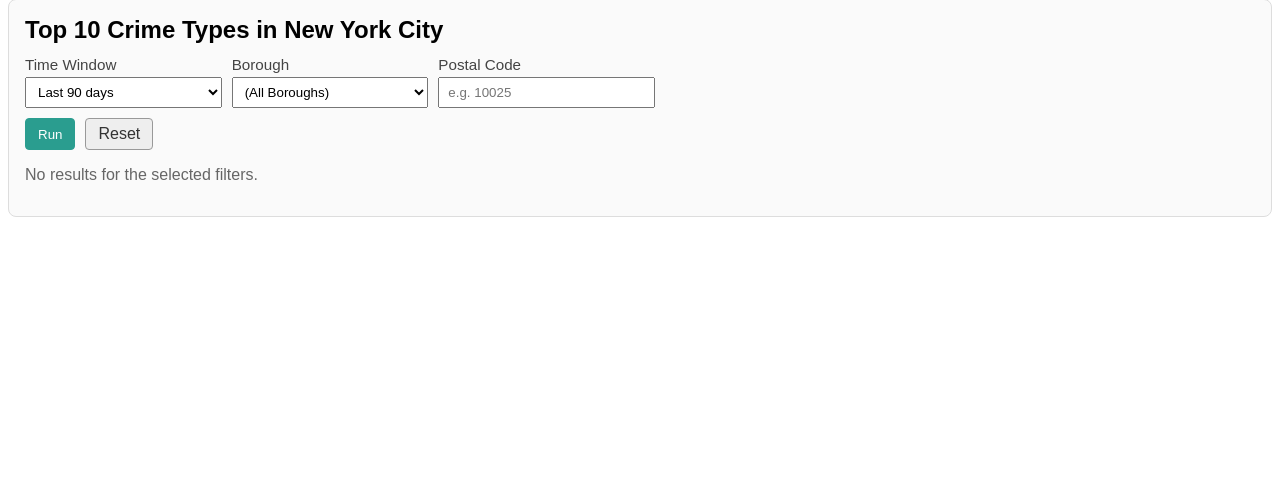
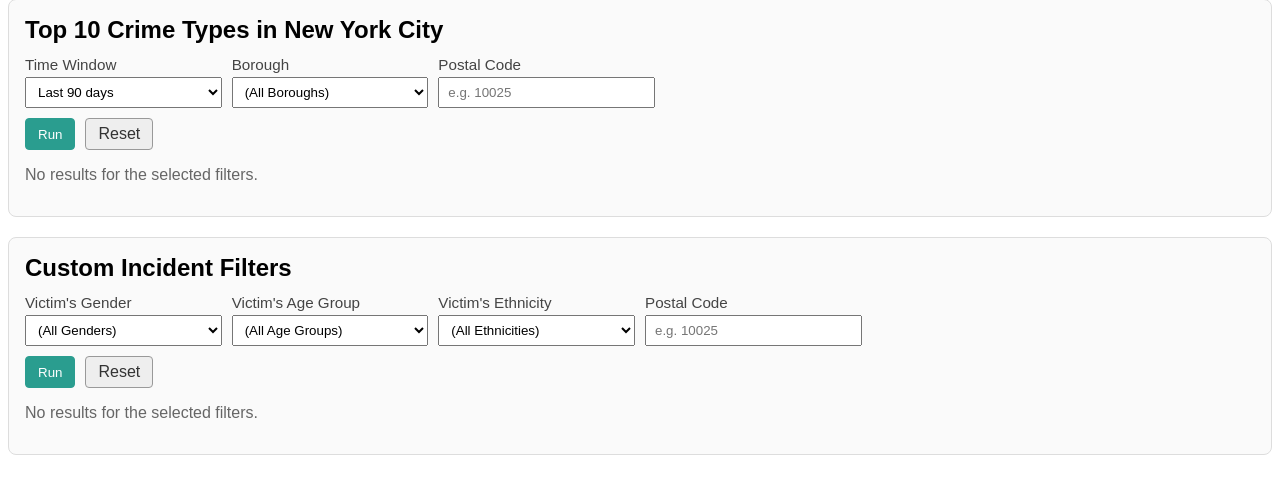
Before and after one commit to candylyt/nyc-crimedata, a Flask app: template templates/incidents-analysis.html in a window 1280 px wide. Shown: the part 109-603 px from the top of the page. Run offline with Flask 3, Linux system fonts and the light colour scheme; the template is opened without the code that fills it, so the values that code supplies are empty; parts of the project's set-up code (start-up, migrations or seed data) failed here and were passed over.

Commit message:
add custom incident filters

```diff
--- a/server.py
+++ b/server.py
@@ -858,7 +858,64 @@ def incidents_analysis():
 	columns = cursor.keys()
 	cursor.close()
 
-	return render_template("incidents-analysis.html", rows=rows, columns=columns, window=window, borough=borough, postal_code=postal_code)
+	# query 2: customized filter
+
+	# user inputs
+	custom_postal_code = request.args.get("custom_postal_code")
+	custom_gender = request.args.get("custom_gender")
+	custom_age_group = request.args.get("custom_age_group")
+	custom_ethnicity = request.args.get("custom_ethnicity")
+
+	custom_filters = []
+	custom_parameters = {}
+
+	if custom_postal_code:
+		custom_filters.append("a.postal_code = :custom_postal_code")
+		custom_parameters["custom_postal_code"] = custom_postal_code
+
+	if custom_gender:
+		custom_filters.append("v.gender = :custom_gender")
+		custom_parameters["custom_gender"] = custom_gender
+
+	if custom_age_group:
+		custom_filters.append("v.age_grp = :custom_age_group")
+		custom_parameters["custom_age_group"] = custom_age_group
+
+	if custom_ethnicity:
+		custom_filters.append("v.race = :custom_ethnicity")
+		custom_parameters["custom_ethnicity"] = custom_ethnicity
+
+	if custom_filters:
+		custom_where_clause = "WHERE " + " AND ".join(custom_filters)
+	else:
+		custom_where_clause = ""
+
+    # query 2: customized filters
+	custom_sql = f"""
+    SELECT
+        ct.crime_type,
+        COUNT(*) AS num_incidents
+    FROM incident i
+        JOIN victim v ON v.incident_id = i.incident_id
+        JOIN address a ON i.address_id = a.address_id
+        JOIN classified_as ca ON ca.incident_id = i.incident_id
+        JOIN crimetype ct ON ct.crime_type_id = ca.crime_type_id
+    {custom_where_clause}
+    GROUP BY ct.crime_type_id
+    ORDER BY num_incidents DESC;
+    """
+
+    # execute query & store results
+	custom_cursor = g.conn.execute(text(custom_sql), custom_parameters)
+	custom_rows = custom_cursor.fetchall()
+	custom_columns = custom_cursor.keys()
+	custom_cursor.close()
+
+	return render_template(
+        "incidents-analysis.html",
+        rows=rows, columns=columns, window=window, borough=borough, postal_code=postal_code,
+        custom_rows=custom_rows, custom_columns=custom_columns, custom_postal_code=custom_postal_code, custom_gender=custom_gender, custom_age_group=custom_age_group, custom_ethnicity=custom_ethnicity
+    )
 
 @app.route('/another')
 def another():
--- a/templates/incidents-analysis.html
+++ b/templates/incidents-analysis.html
@@ -89,7 +89,7 @@
 
     <p><a href="/">Home Page</a></p>
 
-    <!-- Fixed Top 10 crime types per borough -->
+    <!-- Top 10 crime types per borough -->
     <div class="section" id="fixed10">
       <h2>Top 10 Crime Types in New York City</h2>
       <form class="controls" method="get" action="{{ url_for('incidents_analysis') }}">
@@ -152,8 +152,81 @@
       {% else %}
       <p class="note">No results for the selected filters.</p>
       {% endif %}
+    </div>
 
+    <!-- Custom incident filters -->
+    <div class="section" id="custom-filters">
+      <h2>Custom Incident Filters</h2>
+      <form class="controls" method="get" action="{{ url_for('incidents_analysis') }}">
+
+        <div>
+          <label>Victim's Gender</label>
+          {% set selected_gender = request.args.get('custom_gender', '') %}
+          <select name="custom_gender">
+            <option value="">(All Genders)</option>
+            {% for g in ["Male", "Female"] %}
+              <option value="{{ g }}" {% if selected_gender == g %}selected{% endif %}>{{ g }}</option>
+            {% endfor %}
+          </select>
         </div>
+
+        <div>
+          <label>Victim's Age Group</label>
+          {% set selected_age_group = request.args.get('custom_age_group', '') %}
+          <select name="custom_age_group">
+            <option value="">(All Age Groups)</option>
+            {% for age in ["<18", "18-24", "25-44", "45-64", "65+"] %}
+            <option value="{{ age | e}}" {% if selected_age_group == age %}selected{% endif %}>{{ age }}</option>
+          {% endfor %}
+          </select>
+        </div>
+
+        <div>
+          <label>Victim's Ethnicity</label>
+          {% set selected_ethnicity = request.args.get('custom_ethnicity', '') %}
+          <select name="custom_ethnicity">
+            <option value="">(All Ethnicities)</option>
+            {% for ethnicity in ["BLACK", "WHITE", "WHITE HISPANIC", "BLACK HISPANIC", "ASIAN / PACIFIC ISLANDER", "AMERICAN INDIAN/ALASKAN NATIVE"] %}
+            <option value="{{ ethnicity }}" {% if selected_ethnicity == ethnicity %}selected{% endif %}>{{ ethnicity }}</option>
+          {% endfor %}
+          </select>
+        </div>
+
+        <div>
+          <label>Postal Code</label>
+          <input type="text" name="custom_postal_code" value="{{ custom_postal_code or '' }}" placeholder="e.g. 10025" />
+        </div>
+
+        <div class="actions">
+          <button class="btn" type="submit">Run</button>
+          <a class="btn secondary" href="{{ url_for('incidents_analysis') }}">Reset</a>
+        </div>
+      </form>
+
+      {% if custom_rows %}
+      <table>
+        <thead>
+          <tr>
+            {% for col in custom_columns %}
+              <th>{{ col }}</th>
+            {% endfor %}
+          </tr>
+        </thead>
+        <tbody>
+          {% for row in custom_rows %}
+            <tr>
+              {% for cell in row %}
+                <td>{{ cell }}</td>
+              {% endfor %}
+            </tr>
+          {% endfor %}
+        </tbody>
+      </table>
+      {% else %}
+      <p class="note">No results for the selected filters.</p>
+      {% endif %}
+    </div>
+
 
   </body>
 </html>
```
Lines whose indentation alone changed are shown as unchanged.
